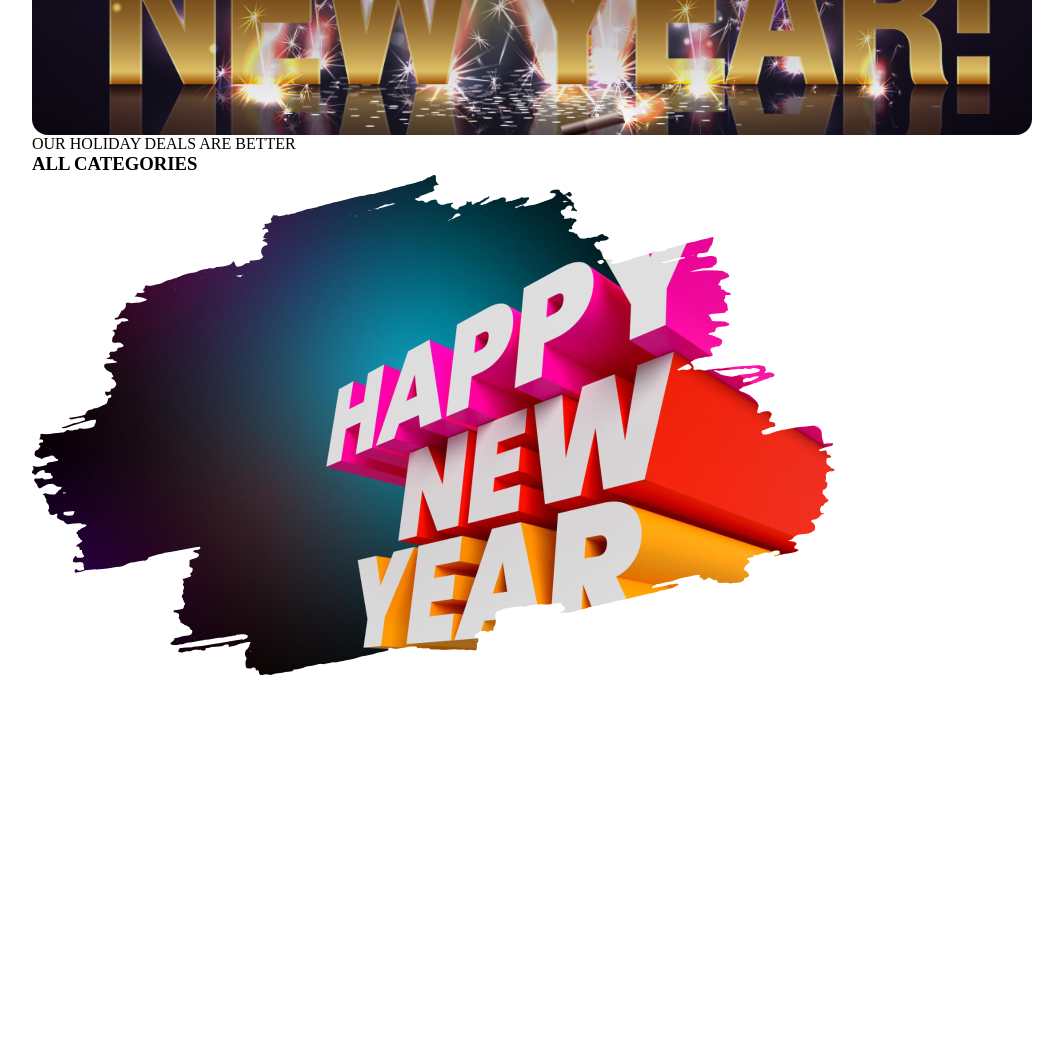
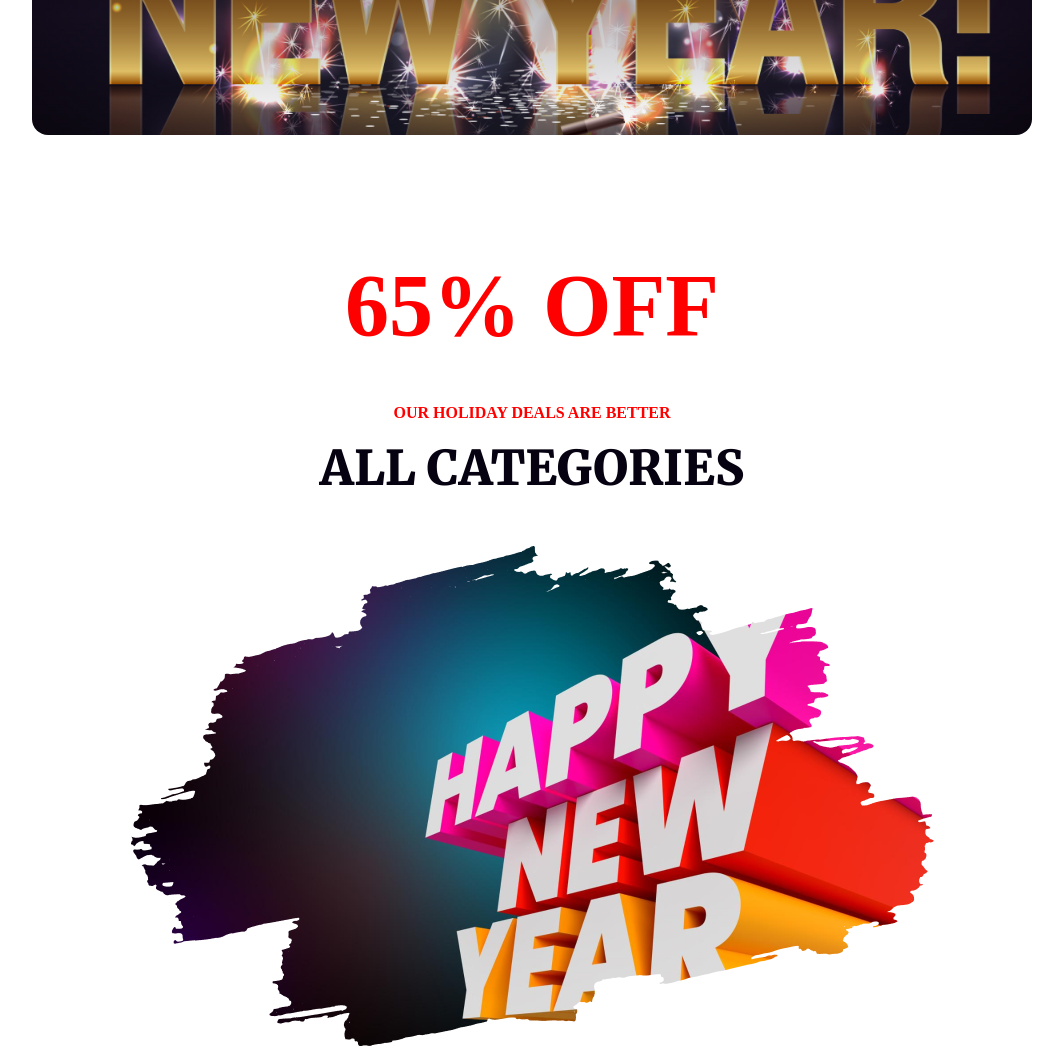
Before and after one commit to Zahid-BM/new-year, a plain HTML site: page index.html in a window 1280 px wide. Shown: the part 400-1449 px from the top of the page, without its empty margins (108-1171 px from the left). Before the commit the page ends 1079 px from the top, so only its background shows below. Drawn offline with Linux system fonts and the light colour scheme.

Commit message:
Alhmdulillah discount section done

```diff
--- a/index.html
+++ b/index.html
@@ -12,6 +12,10 @@
     <link rel="preconnect" href="https://fonts.gstatic.com" crossorigin>
     <link href="https://fonts.googleapis.com/css2?family=Merriweather:ital,wght@0,300;0,400;0,700;0,900;1,300;1,400;1,700;1,900&display=swap" rel="stylesheet">
 
+    <!-- Google font inter link -->
+    <link rel="preconnect" href="https://fonts.googleapis.com">
+    <link rel="preconnect" href="https://fonts.gstatic.com" crossorigin>
+    <link href="https://fonts.googleapis.com/css2?family=Inter:wght@100..900&family=Merriweather:ital,wght@0,300;0,400;0,700;0,900;1,300;1,400;1,700;1,900&display=swap" rel="stylesheet">
 
 </head>
 <body>
@@ -28,15 +32,15 @@
         <!-- banner section ends -->
 
         <!-- discount section starts -->
-        <!-- section.discount>.discount-container>h1.discount-percent+.discount-text>p.discount-small-text{OUR HOLIDAY DEALS ARE BETTER}+h3.discount-heading{ALL CATEGORIES}^img -->
+        <!-- section.discount>.discount-container>h1.discount-percent{65% OFF}+.discount-text>p.discount-small-text{OUR HOLIDAY DEALS ARE BETTER}+h3.discount-heading{ALL CATEGORIES}^img.discount-img -->
         <section class="discount">
             <div class="discount-container">
-                <h1 class="discount-percent"></h1>
+                <h1 class="discount-percent primary-style-color">65% OFF</h1>
                 <div class="discount-text">
-                    <p class="discount-small-text">OUR HOLIDAY DEALS ARE BETTER</p>
-                    <h3 class="discount-heading">ALL CATEGORIES</h3>
+                    <p class="discount-small-text primary-style-color">OUR HOLIDAY DEALS ARE BETTER</p>
+                    <h3 class="discount-heading sub-heading">ALL CATEGORIES</h3>
                 </div>
-                <img src="resources/New Year Photo.png" alt="">
+                <img class="discount-img" src="resources/New Year Photo.png" alt="Happy New Year Image">
             </div>
         </section>
         <!-- discount section starts -->
--- a/style.css
+++ b/style.css
@@ -66,6 +66,7 @@ Banner styles styling starts
     margin-top: 50px;
     padding: 150px 270px;
     background-position: center;
+    margin-bottom: 120px;
 }
 .banner-text{
     text-align: center;
@@ -95,7 +96,32 @@ Discount section styles styling starts
 ####################################################
 #################################################################
 */
+.discount {
+    margin-bottom: 120px;
+}
+.discount-container{
+    display: flex;
+    flex-direction: column;
+    align-items: center;
+}
+.discount-percent{
+    font-size: 88px;
+    font-weight: 700;
+    margin-bottom: 48px;
+}
+.discount-text{
+    text-align: center;
+    margin-bottom: 48px;
+}
+.discount-small-text{
+    font-weight: 700;
+}
+.discount-heading{
+    margin-top: 16px;
+}
+.discount-img{
 
+}
 /*
 ##################################
 ###############################################
```
